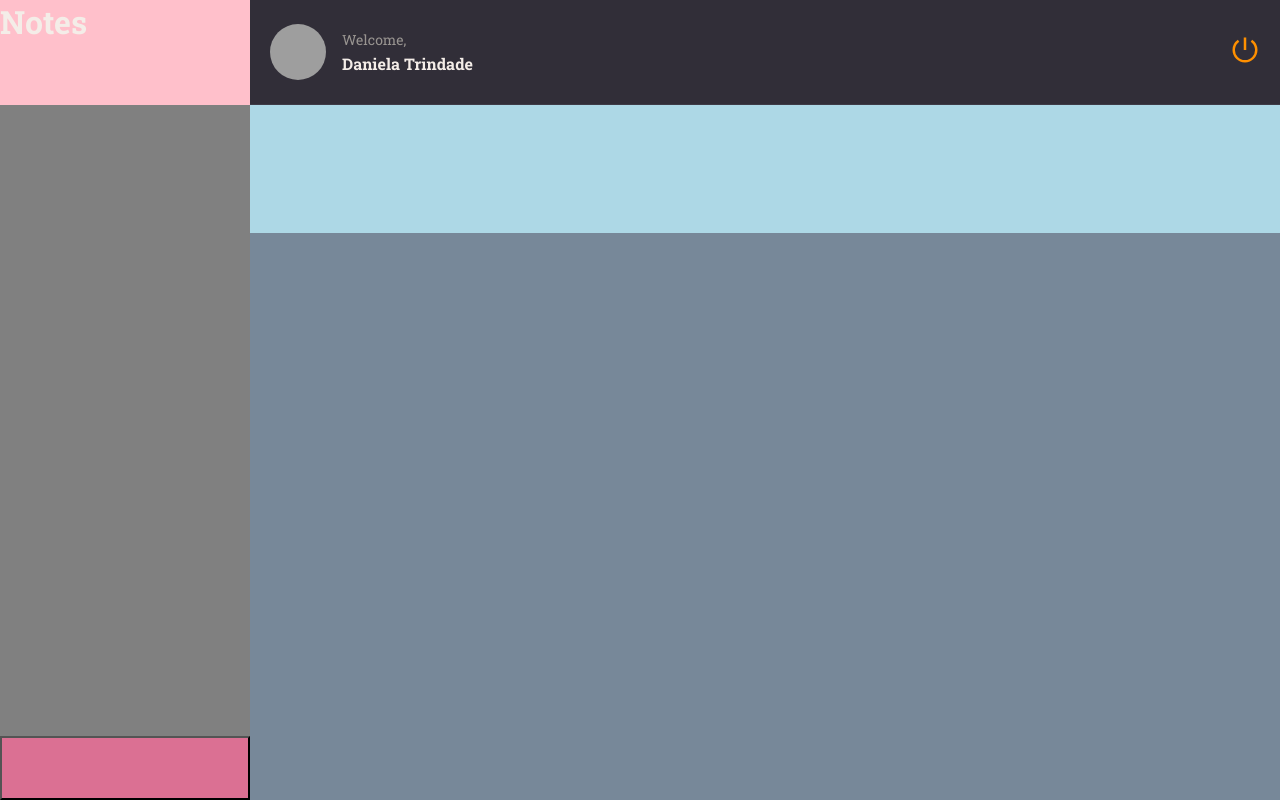
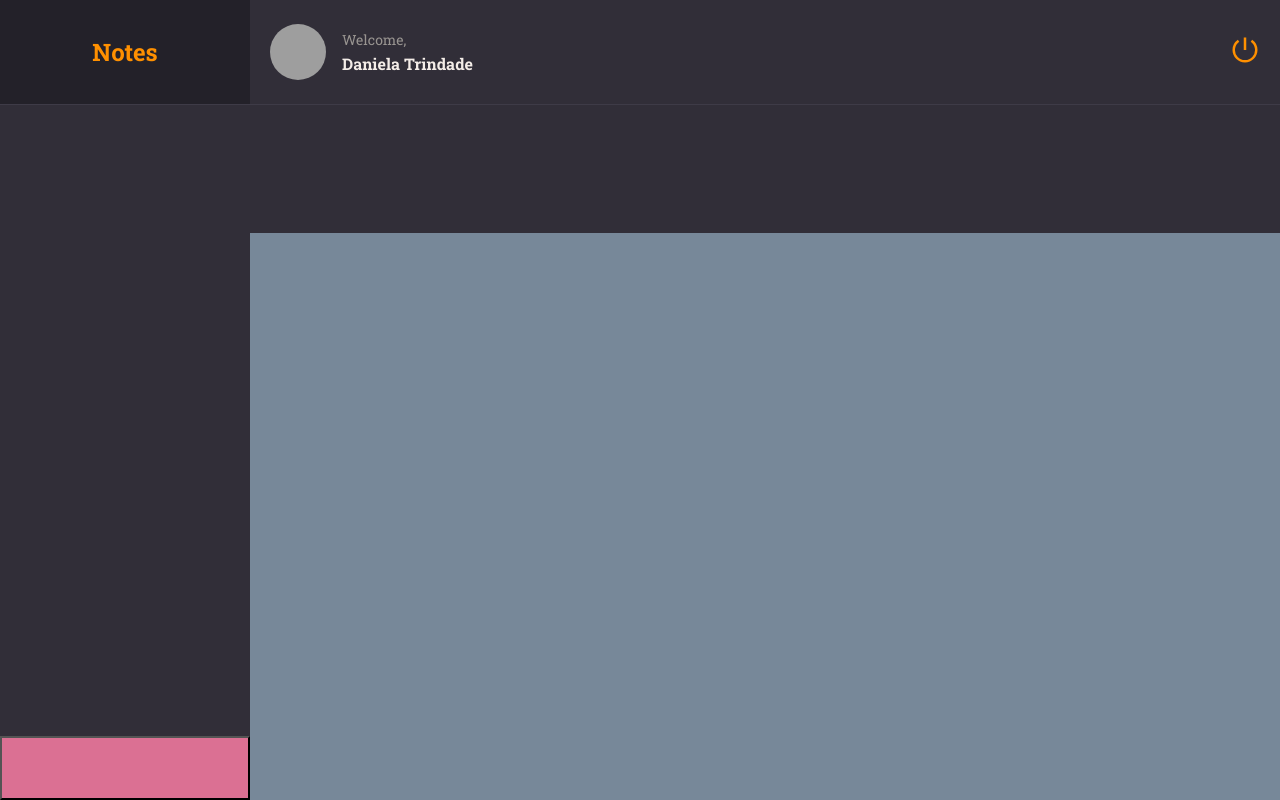
Before and after one commit to dadaniela/notes, a React (Vite) app: page / in a window 1280 px wide. Built offline with nearby package versions, Linux system fonts and the light colour scheme; grey boxes are pictures that could not be loaded.

Commit message:
styling the grid area brand in the home page

```diff
--- a/src/pages/Home/styles.js
+++ b/src/pages/Home/styles.js
@@ -15,16 +15,24 @@
 `;
 export const Brand = styled.div`
     grid-area: brand;
-    background: pink;
-    color: ${({theme}) => theme.COLORS.WHITE};
+    display: flex;
+    justify-content: center;
+    align-items: center;
+    border-bottom-width: 1px;
+    border-bottom-style: solid;
+    border-bottom-color: ${({theme}) => theme.COLORS.BACKGROUND_700};
+    background: ${({theme}) => theme.COLORS.BACKGROUND_900};
+
+    > h1 {
+        font-size: 24px;
+        color: ${({theme}) => theme.COLORS.ORANGE};
+    }
 `;
 export const Menu = styled.ul`
     grid-area: menu;
-    background: gray;
 `;
 export const Search = styled.div`
     grid-area: search;
-    background: lightblue;
 
 
 `;
```
